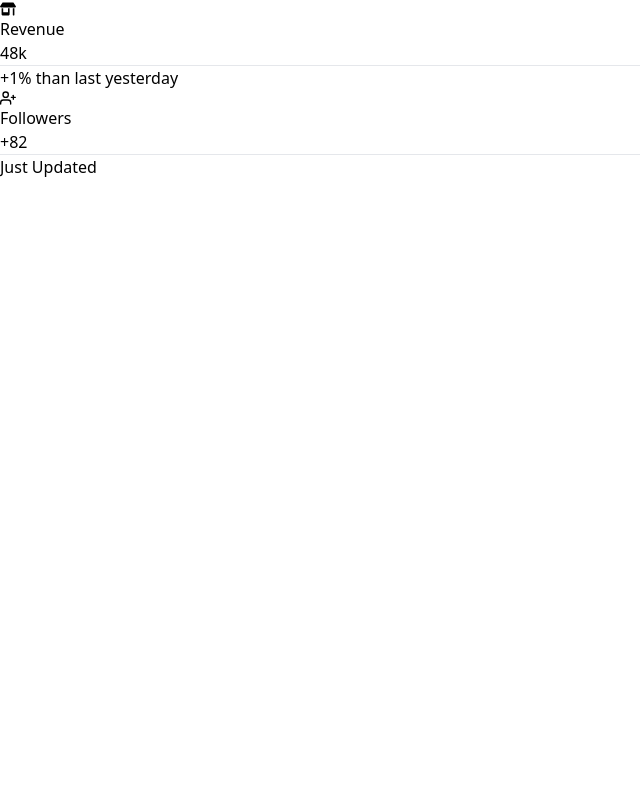
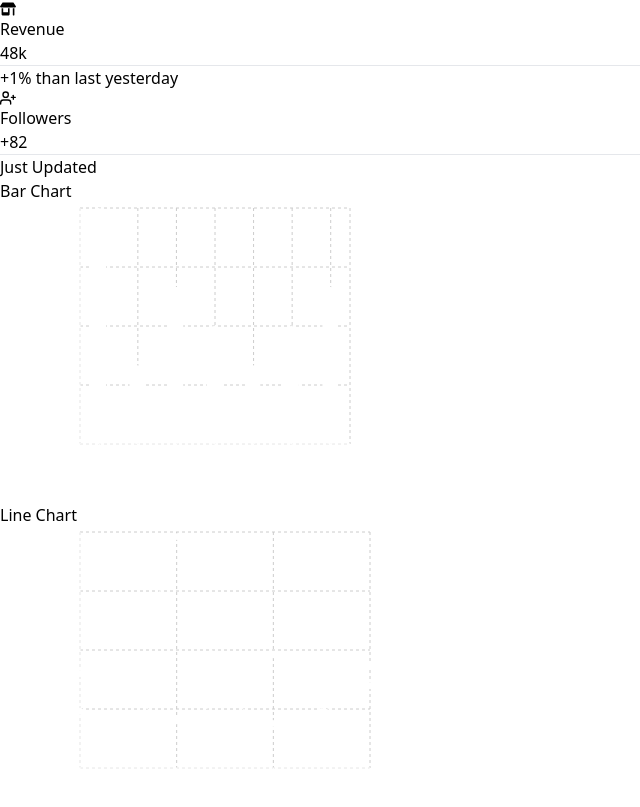
Before and after one commit to daniel-idowu-01/inventory-flow-test, a React (Vite) app in the folder client/: page / in a window 1280 px wide. Shown: the part 505-1312 px from the top of the page, without its empty margins (0-640 px from the left). Before the commit the page ends 800 px from the top, so only its background shows below. Built offline with nearby package versions, Linux system fonts and the light colour scheme.

Commit message:
added bar and line chart

```diff
--- a/client/package.json
+++ b/client/package.json
@@ -14,7 +14,8 @@
     "react": "^18.2.0",
     "react-chartjs-2": "^5.2.0",
     "react-dom": "^18.2.0",
-    "react-router-dom": "^6.21.3"
+    "react-router-dom": "^6.21.3",
+    "recharts": "^2.11.0"
   },
   "devDependencies": {
     "@types/react": "^18.2.43",
--- /dev/null
+++ b/client/src/components/BarChartComp.jsx
@@ -0,0 +1,95 @@
+import React from "react";
+import {
+  BarChart,
+  Bar,
+  XAxis,
+  YAxis,
+  CartesianGrid,
+  Tooltip,
+  Legend
+} from "recharts";
+
+const data = [
+  {
+    name: "M",
+    uv: 60,
+    pv: 2400,
+    amt: 2400
+  },
+  {
+    name: "T",
+    uv: 20,
+    pv: 1398,
+    amt: 2210
+  },
+  {
+    name: "W",
+    uv: 40,
+    pv: 9800,
+    amt: 2290
+  },
+  {
+    name: "T",
+    uv: 30,
+    pv: 3908,
+    amt: 2000
+  },
+  {
+    name: "F",
+    uv: 20,
+    pv: 4800,
+    amt: 2181
+  },
+  {
+    name: "S",
+    uv: 30,
+    pv: 3800,
+    amt: 2500
+  },
+  {
+    name: "S",
+    uv: 40,
+    pv: 4300,
+    amt: 2100
+  }
+];
+
+const BarChartComp = () => {
+  return (
+    <div>
+      <BarChart
+        width={400}
+        height={300}
+        data={data}
+        margin={{
+          top: 5,
+          right: 50,
+          left: 20,
+          bottom: 5
+        }}
+      >
+        <CartesianGrid strokeDasharray="3 3" />
+        <XAxis dataKey="name" stroke="#fff" />
+        <YAxis stroke="#fff" />
+        <Tooltip
+          contentStyle={{ backgroundColor: 'black', color: 'white' }} // Customize tooltip background and text color
+          itemStyle={{ color: 'white' }}
+        />
+        <Legend />
+        <Bar dataKey="uv" fill="#fff" barSize={15} shape={<RoundedBar />} />
+      </BarChart>
+    </div>
+  );
+}
+
+const RoundedBar = (props) => {
+  const { x, y, width, height } = props;
+
+  return (
+    <g>
+      <rect x={x} y={y} width={width} height={height} rx={10} ry={10} fill="#fff" />
+    </g>
+  );
+};
+
+export default BarChartComp;
--- a/client/src/components/DashboardComp.jsx
+++ b/client/src/components/DashboardComp.jsx
@@ -1,6 +1,8 @@
 import React from 'react'
 import StatsComp from './StatsComp'
 import TopNav from './TopNav';
+import BarChartComp from './BarChartComp';
+import LineChartComp from './LineChartComp';
 import { MdOutlineInventory2 } from "react-icons/md";
 import { ImStatsBars } from "react-icons/im";
 import { FaStoreAlt } from "react-icons/fa";
@@ -48,6 +50,8 @@ const DashboardComp = () => {
     <section className='h-screen'>
       <div className='relative top-5 md:absolute md:left-[28%] lg:left-[25%] lg:top-10 h-full md:w-[75%]'>
         <TopNav />
+        <section>
+          {/* Top dashboard stats */}
           <article
             className='grid grid-cols-1 md:grid-cols-2 lg:grid-cols-4 gap-4 place-items-stretch md:place-items-center p-10'
           >
@@ -57,6 +61,23 @@ const DashboardComp = () => {
               ))
             }
           </article>
+
+          {/*  */}
+          <article
+            className='grid grid-cols-1 md:grid-cols-2 place-items-center md:place-items-center gap-10 px-10'
+          >
+            <div className='bg-blue-500 w-fit p-5 shadow-md rounded-xl'>
+              <p className='text-center text-white'>Bar Chart</p>
+              <BarChartComp className='' />
+            </div>
+
+            <div className='bg-green-500 w-fit p-5 shadow-md rounded-xl'>
+              <p className='text-center text-white'>Line Chart</p>
+              <LineChartComp className='' />
+            </div>
+
+          </article>
+        </section>
       </div>
     </section>
   )
--- /dev/null
+++ b/client/src/components/LineChartComp.jsx
@@ -0,0 +1,91 @@
+import React from "react";
+import {
+  LineChart,
+  Line,
+  XAxis,
+  YAxis,
+  CartesianGrid,
+  Tooltip,
+  Legend
+} from "recharts";
+
+const data = [
+  {
+    name: "Page A",
+    uv: 4000,
+    pv: 2400,
+    amt: 2400
+  },
+  {
+    name: "Page B",
+    uv: 3000,
+    pv: 1398,
+    amt: 2210
+  },
+  {
+    name: "Page C",
+    uv: 2000,
+    pv: 9800,
+    amt: 2290
+  },
+  {
+    name: "Page D",
+    uv: 2780,
+    pv: 3908,
+    amt: 2000
+  },
+  {
+    name: "Page E",
+    uv: 1890,
+    pv: 4800,
+    amt: 2181
+  },
+  {
+    name: "Page F",
+    uv: 2390,
+    pv: 3800,
+    amt: 2500
+  },
+  {
+    name: "Page G",
+    uv: 3490,
+    pv: 4300,
+    amt: 2100
+  }
+];
+
+const LineChartComp = () => {
+  return (
+    <div>
+      <LineChart
+      width={400}
+      height={300}
+      data={data}
+      margin={{
+        top: 5,
+        right: 30,
+        left: 20,
+        bottom: 5
+      }}
+    >
+      <CartesianGrid strokeDasharray="3 3" />
+      <XAxis dataKey="name" stroke="#fff" />
+      <YAxis stroke="#fff" />
+        <Tooltip
+          contentStyle={{ backgroundColor: 'black', color: 'white' }} // Customize tooltip background and text color
+          itemStyle={{ color: 'white' }}
+        />
+      <Legend />
+      <Line
+        type="monotone"
+        dataKey="pv"
+        stroke="#fff"
+        activeDot={{ r: 8 }}
+      />
+      <Line type="monotone" dataKey="uv" stroke="#fff" />
+    </LineChart>
+    </div>
+  )
+}
+
+export default LineChartComp
```
Also changed, not shown: 1 other file (tests, documents, lock files or other folders). Lines whose indentation alone changed are shown as unchanged.
